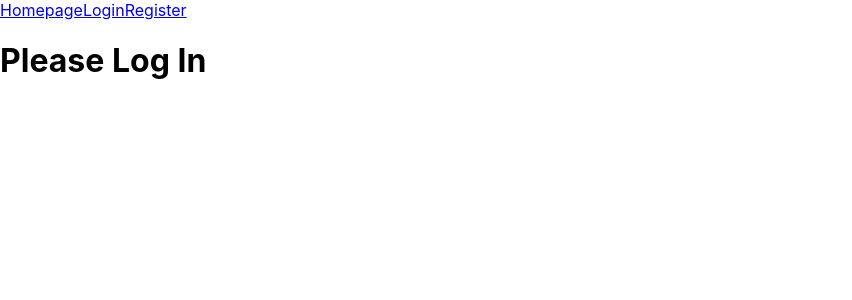
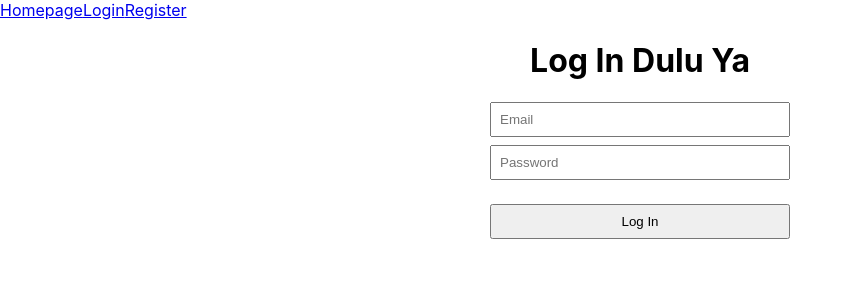
Before and after one commit to Hawinf/CRUD-Using-Redux, a React (Create React App) app: page /login in a window 1280 px wide. Shown: the top 300 px of the page, without its empty margins (0-852 px from the left). Built offline with nearby package versions, Linux system fonts and the light colour scheme.

Commit message:
adding login page with redux

```diff
--- /dev/null
+++ b/src/pages/Login.css
@@ -0,0 +1,19 @@
+.login-wrapper{
+    max-width: 300px;
+    margin: 0 auto;
+}
+.login-container {
+    display: flex;
+    flex-direction: column;
+}
+.login-container h1 {
+    text-align: center;
+}
+.login-container input {
+    padding: 8px;
+    margin-bottom: 8px;
+}
+.login-container button {
+    padding: 8px;
+    margin-top: 16px;
+}
--- a/src/pages/Login.js
+++ b/src/pages/Login.js
@@ -1,11 +1,47 @@
 import React from 'react'
+import { useDispatch, useSelector } from 'react-redux'
 import { Navbar } from '../components/Navbar'
+import { useState } from 'react'
+import { useNavigate } from 'react-router-dom'
+import { logisAction } from '../redux/actions/loginAction'
+import './Login.css'
 
 export const Login = () => {
+    const {loginReducer} = useSelector(state => state)
+
+    // console.log(state)
+
+    const [em, setEm] = useState('')
+    const [pass, setPass] = useState('')
+    const navigate = useNavigate();
+    const dispatch = useDispatch()
+
+    const inputEm = (e) => {
+        setEm(e.target.value)
+    }
+    const inputPass = (e) => {
+        setPass(e.target.value)
+    }
+    const handleLogin = () => {
+        const payload = {
+            email: em,
+            password: pass
+        }
+        dispatch(logisAction(payload))
+      }
+
   return (
     <div>
         <Navbar />
-        <h1>Please Log In</h1>
+        <div className='login-wrapper'>
+            <div className='login-container'>
+                <h1>Log In Dulu Ya</h1>
+                <input onChange={inputEm} placeholder='Email'/>
+                <input onChange={inputPass} placeholder='Password'/>
+                <button onClick={handleLogin}>Log In</button>
+                {loginReducer.message.length ? <h1>{loginReducer.message}</h1> : null}
+            </div>
+        </div>
     </div>
   )
 }
--- /dev/null
+++ b/src/redux/actions/loginAction.js
@@ -0,0 +1,16 @@
+import axios from "axios";
+
+export const logisAction = (payload) => (dispatch) => {
+    axios
+        .post('https://bootcamp-rent-cars.herokuapp.com/customer/auth/login', payload)
+        .then((res) => {
+            // console.log(res)
+            dispatch({
+                type: 'LOGIN',
+                payload: res.statusText,
+            })
+            localStorage.setItem('token', res.data.access_token)
+            console.log(res.statusText)
+        })
+        .catch((err) => console.log(err))
+}
--- a/src/redux/reducers/index.js
+++ b/src/redux/reducers/index.js
@@ -1,8 +1,9 @@
 import { combineReducers } from "redux";
 import regisReducer from "./regisReducer";
+import loginReducer from "./loginReducer";
 
 const rootReducer = combineReducers({
-    regisReducer,
+    regisReducer, loginReducer
 })
 
 export default rootReducer;
--- /dev/null
+++ b/src/redux/reducers/loginReducer.js
@@ -0,0 +1,19 @@
+import { Action } from "@remix-run/router"
+
+const inisialState = {
+    message: ''
+}
+
+const loginReducer = (state = inisialState, Action) => {
+    switch (Action.type) {
+        case 'LOGIN':
+            return {
+                ...inisialState,
+                message: Action.payload,
+            };
+            default:
+                return state;
+    }
+}
+
+export default loginReducer;
```
